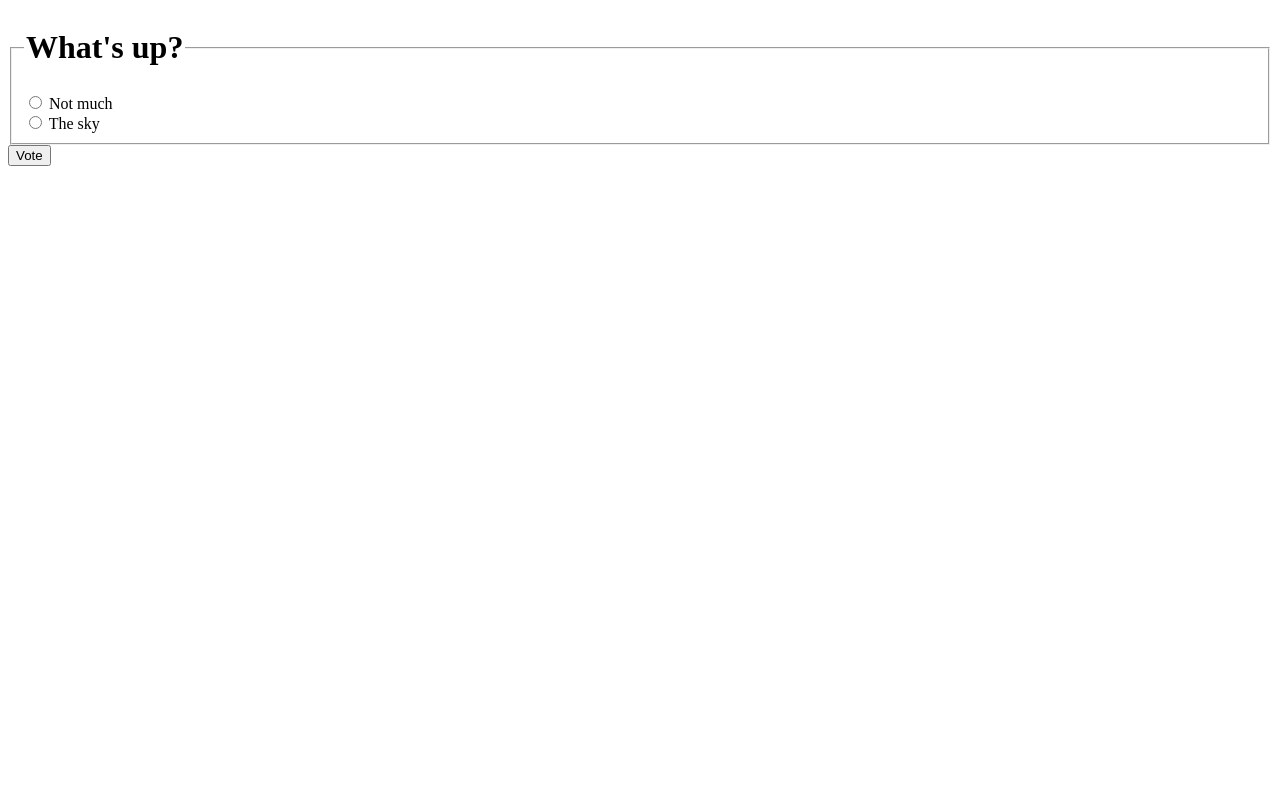
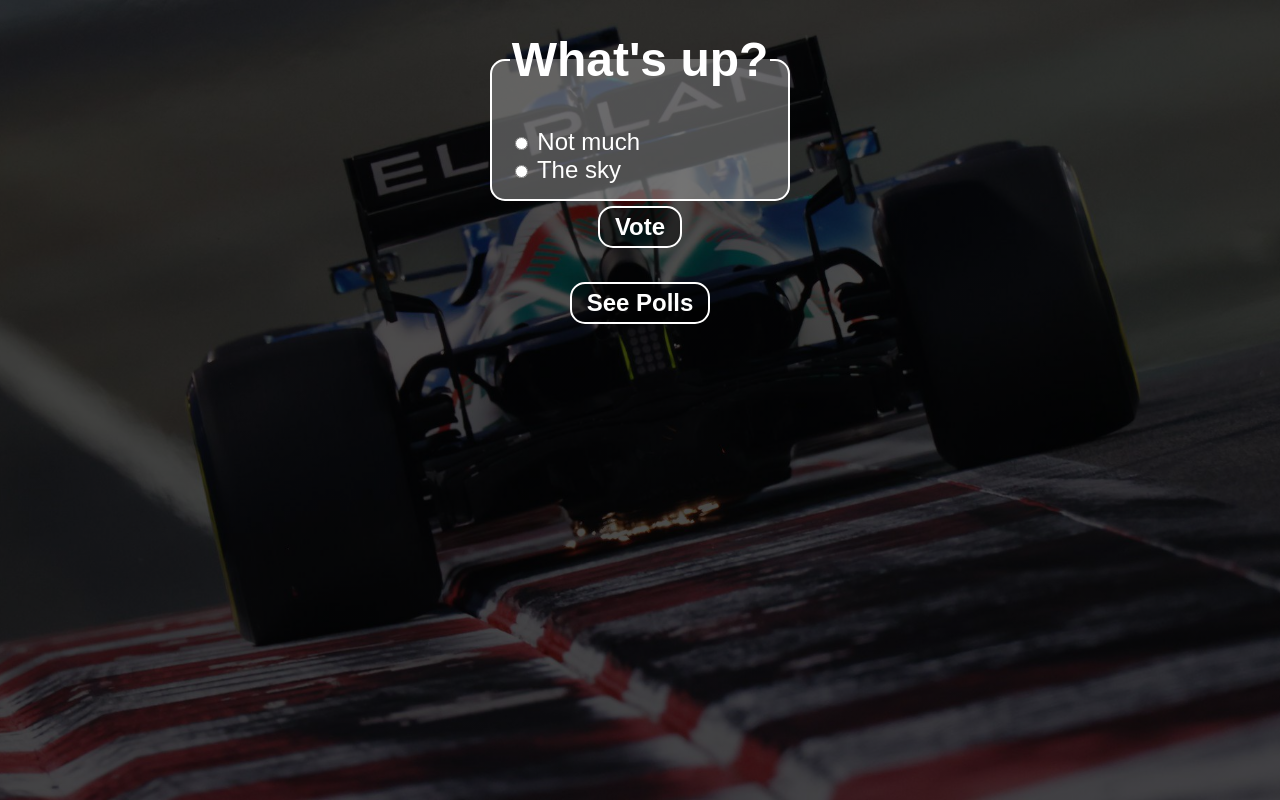
Before and after one commit to Generalchrist/DjangoPolls, a Django app: page /polls/1/ in a window 1280 px wide. Run offline with Django 4.2, Linux system fonts and the light colour scheme; data comes from the database, SQL or seed files in the repository; both versions use the stored data as it was after the commit.

Commit message:
css added

```diff
--- /dev/null
+++ b/polls/static/polls/style.css
@@ -0,0 +1,78 @@
+html{
+    font-family: sans-serif;
+    -ms-text-size-adjust: 100%;
+    -webkit-text-size-adjust: 100%;
+
+}
+body{
+    margin: 0;
+    color: white;
+    display: flex;
+    flex-direction: column;
+    justify-content: space-evenly;
+    align-items: center;
+    /* background: white url("images/background.jpg") no-repeat; */
+    background: linear-gradient(rgba(0,0,0,.7), rgba(0,0,0,.7)), url("images/background.jpg");
+    background-size: cover;
+    background-position: center;
+    background-attachment: fixed;
+    font-size: 1.5em;
+
+
+}
+a{
+    color: white;
+    text-decoration: none;
+    font-size: 1em;
+    font-weight: lighter;
+    text-align: center;
+    display: inline-block;
+    cursor: pointer;
+    transition: 0.5s;
+}
+a:hover{
+    transition: 0.5s;
+    color: greenyellow;
+}
+
+
+
+h1{
+    font-size: 2em;
+    margin: 0.67em 0;
+}
+
+ul{
+    list-style: none;
+    padding: 0;
+
+}
+li{
+    margin: 1em;
+
+}
+fieldset{
+    border-radius: 15px;
+    border: 2px solid white;
+    background-color: rgba(155, 155, 155, 0.5);
+}
+
+.vote{
+    display: flex;
+    flex-direction: column;
+    justify-content: space-evenly;
+    align-items: center;
+    font-size: large;
+    border-radius: 15px;
+    border: 2px solid white;
+    padding: 5px 15px;
+    margin: 5px;
+    background-color: rgba(0, 0, 0, 0.5);
+    color: white;
+    text-decoration: none;
+    font-size: 1em;
+    font-weight: bold;
+    text-align: center;
+    display: inline-block;
+    cursor: pointer;
+}
--- a/polls/templates/polls/detail.html
+++ b/polls/templates/polls/detail.html
@@ -2,6 +2,8 @@
 
     <head>
         <title>{{ question.question_text }}</title>
+        {% load static %}
+        <link rel="stylesheet" href="{% static 'polls/style.css' %}">
     </head>
 
     <body>
@@ -17,8 +19,9 @@
                 <label for="choice{{ forloop.counter }}">{{ choice.choice_text }}</label><br>
                 {% endfor %}
             </fieldset>
-            <input type="submit" value="Vote">
+            <input type="submit" class="vote" style="display: flex;margin-left: auto;margin-right: auto;" value="Vote">
         </form>
+        <a href="{% url 'polls:index' %}" class="vote">See Polls</a>
     </body>
 
 </html>
```
Also changed, not shown: polls/templates/polls/index.html (+9 -1 lines), polls/templates/polls/results.html (+10 -5 lines), db.sqlite3, polls/static/polls/images/background.jpg (added).
